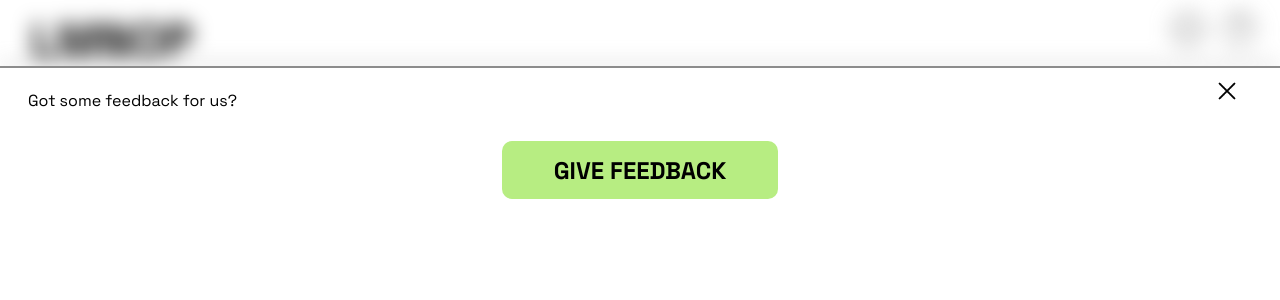
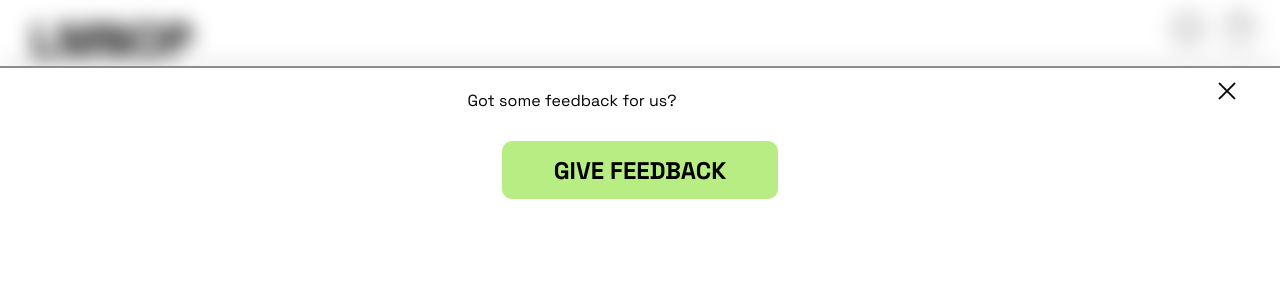
Before and after one commit to aconstas/LMNOP-REACT, a React (Vite) app: page / in a window 1280 px wide. Both pictures are taken after a click on the picture 1188 px from the left and 28 px from the top of the page. Shown: the top 300 px of the page. Built offline with nearby package versions, Linux system fonts and the light colour scheme.

Commit message:
style: quick fix in-line style, refactor later

```diff
--- a/src/components/Settings/Settings.jsx
+++ b/src/components/Settings/Settings.jsx
@@ -15,7 +15,7 @@ const toggleSettings = () => {
           onClick={toggleSettings}
           alt="close button"
         />
-        <p className={styles.modalText}> Got some feedback for us?</p>
+        <p className={styles.modalText} style={{textAlign: 'center'}}> Got some feedback for us?</p>
         <a href="https://forms.gle/gskhE39PCuBP41Ty7" target="_blank" rel="noreferrer" style={{textDecoration: 'none'}}>
             <button className={styles.modalButton} style={{fontSize: '24px'}}>GIVE FEEDBACK</button>
         </a>
```
